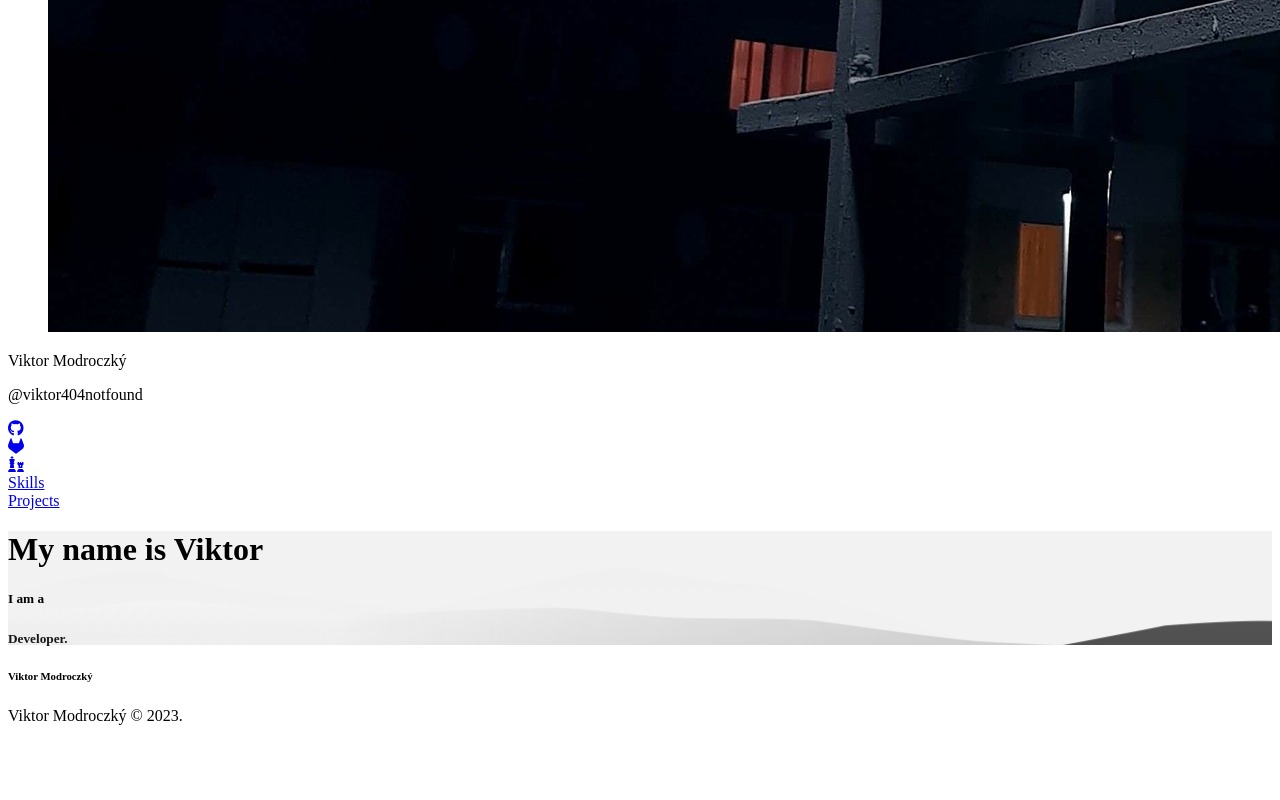
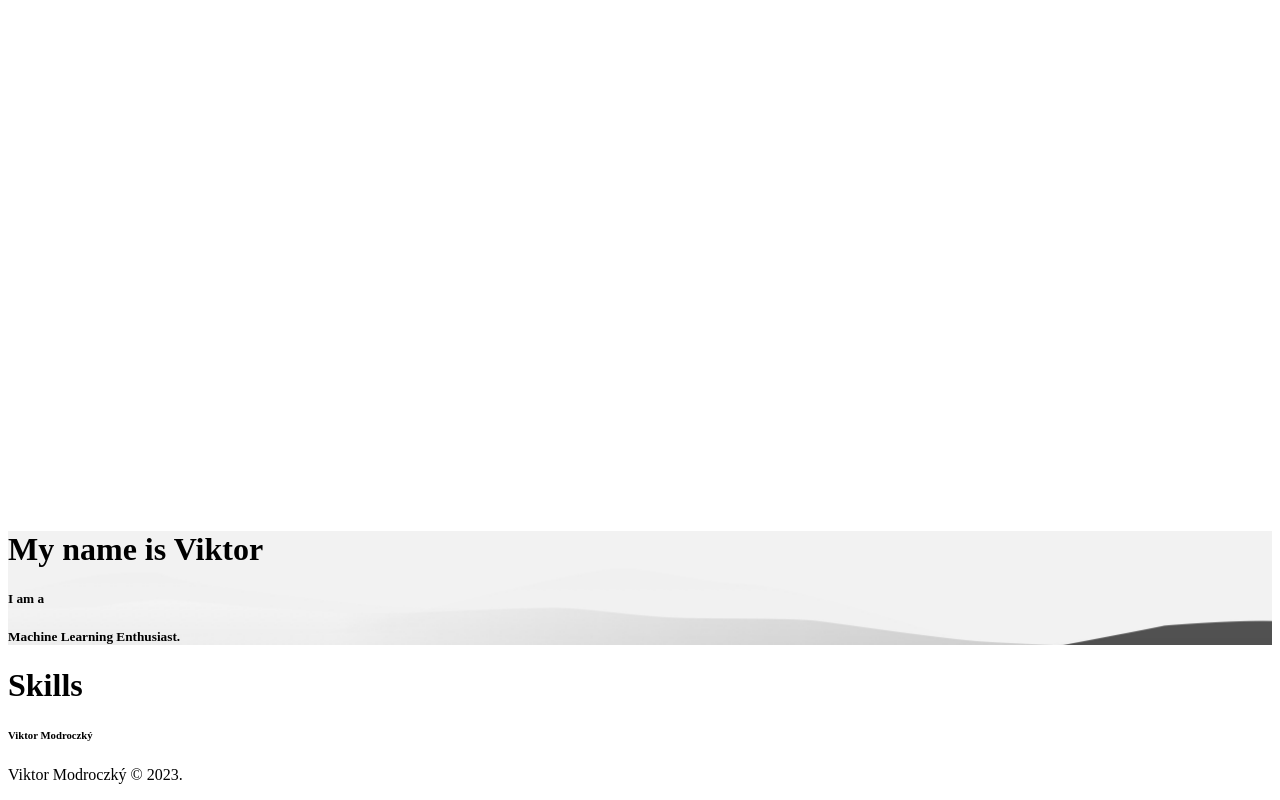
Before and after one commit to vktr274/personal-site, a SvelteKit app: page / in a window 1280 px wide. Shown: the part 1732-2532 px from the top of the page. Before the commit the page ends 2473 px from the top, so only its background shows below. Built offline with nearby package versions, Linux system fonts and the light colour scheme.

Commit message:
added animations

```diff
--- a/src/lib/Navbar.svelte
+++ b/src/lib/Navbar.svelte
@@ -1,79 +1,83 @@
 <script lang="ts">
+	import { onMount } from 'svelte';
+	import type { IconButton, TextButton, User } from './types';
+
+	export let user: User;
+	export let iconButtons: IconButton[];
+	export let textButtons: TextButton[];
+
 	let activeNavItem = '';
 	let openMenu = false;
 
 	const triggerMenu = () => (openMenu = !openMenu);
 
-	$: isActive = (item: string): string => (activeNavItem === item ? ' active' : '');
+	$: isActive = (item: string): boolean => activeNavItem === item;
+
+	onMount(() => {
+		const header = document.querySelector('.header') as HTMLElement;
+		const splash = document.querySelector('.splash-img') as HTMLElement;
+		let limit = splash.offsetHeight - header.offsetHeight;
+		window.addEventListener('scroll', () => {
+			if (window.scrollY > limit) {
+				// hide header
+				header.classList.add('animate__fadeOutUp');
+				header.classList.remove('animate__fadeInDown');
+			} else {
+				// show header
+				header.classList.add('animate__fadeInDown');
+				header.classList.remove('animate__fadeOutUp');
+			}
+		});
+		window.addEventListener('resize', () => {
+			limit = splash.offsetHeight - header.offsetHeight;
+		});
+	});
 </script>
 
-<div class="header header-fixed u-unselectable header-animated header-clear">
+<div
+	class="header header-fixed u-unselectable header-animated header-clear animate__animated animate__faster"
+>
 	<div class="header-brand">
 		<div class="nav-item no-hover my-2 mr-2">
 			<div class="tile">
 				<div class="tile__icon">
-					<figure class="avatar avatar"><img src="/images/avatar.jpg" alt="avatar" /></figure>
+					<figure class="avatar avatar"><img src={user.avatar} alt="avatar" /></figure>
 				</div>
 				<div class="tile__container">
-					<p class="tile__title m-0">Viktor Modroczký</p>
-					<p class="tile__subtitle m-0">@viktor404notfound</p>
+					<p class="tile__title m-0">{user.name}</p>
+					<p class="tile__subtitle m-0">@{user.username}</p>
 				</div>
 			</div>
 		</div>
-		<a href="#menu" class="nav-item nav-btn {openMenu ? 'active' : ''}" on:click={triggerMenu}>
+		<a href="#menu" class="nav-item nav-btn" class:active={openMenu} on:click={triggerMenu}>
 			<span />
 			<span />
 			<span />
 		</a>
 	</div>
-	<div class="header-nav {openMenu ? 'active' : ''}">
+	<div class="header-nav" class:active={openMenu}>
 		<div class="nav-left">
+			{#each iconButtons as button}
 				<div class="nav-item hover-grow">
-				<a
-					href="https://github.com/vktr274"
-					target="_blank"
-					rel="noopener noreferrer"
-					on:click={triggerMenu}
-				>
+					<a href={button.link} target="_blank" rel="noopener noreferrer" on:click={triggerMenu}>
 						<span class="icon">
-						<i class="fab fa-wrapper fa-github" />
+							<i class={button.classes} />
 						</span>
 					</a>
 				</div>
-			<div class="nav-item hover-grow">
+			{/each}
+		</div>
+		<div class="nav-right">
+			{#each textButtons as button}
+				<div class="nav-item hover-grow" class:active={isActive(button.name)}>
 					<a
-					href="https://gitlab.com/vktr274"
-					target="_blank"
-					rel="noopener noreferrer"
-					on:click={triggerMenu}
+						href={'#' + button.name}
+						on:click={() => (triggerMenu(), (activeNavItem = button.name))}
 					>
-					<span class="icon">
-						<i class="fab fa-wrapper fa-gitlab" />
-					</span>
+						{button.text}
 					</a>
 				</div>
-			<div class="nav-item hover-grow">
-				<a
-					href="https://www.chess.com/member/viktor404notfound"
-					target="_blank"
-					rel="noopener noreferrer"
-					on:click={triggerMenu}
-				>
-					<span class="icon">
-						<i class="fa fa-wrapper fa-chess" />
-					</span>
-				</a>
-			</div>
-		</div>
-		<div class="nav-right">
-			<div class="hover-grow {'nav-item' + isActive('skills')}">
-				<a href="#skills" on:click={() => (triggerMenu(), (activeNavItem = 'skills'))}>Skills</a>
-			</div>
-			<div class="hover-grow {'nav-item' + isActive('projects')}">
-				<a href="#projects" on:click={() => (triggerMenu(), (activeNavItem = 'projects'))}>
-					Projects
-				</a>
+			{/each}
 		</div>
 	</div>
 </div>
-</div>
--- /dev/null
+++ b/src/lib/RevealScreen.svelte
@@ -0,0 +1,10 @@
+<script lang="ts">
+</script>
+
+<div class="hero fullscreen bg-blue-100">
+	<div class="hero-body">
+		<div class="content u-text-center u-unselectable">
+			<h1 class="headline-2">Skills</h1>
+		</div>
+	</div>
+</div>
--- /dev/null
+++ b/src/lib/SplashScreen.svelte
@@ -0,0 +1,47 @@
+<script lang="ts">
+	import { onMount } from 'svelte';
+
+	export let staticText: string;
+	export let loopedText: string[];
+	export let headline: string;
+
+	let index = 0;
+
+	onMount(() => {
+		const text = document.querySelector('#looped-text');
+		setInterval(() => {
+			text?.classList.remove('animate__fadeInDown');
+			text?.classList.add('animate__fadeOutDown');
+			setTimeout(() => {
+				text!.innerHTML = loopedText[index];
+				text?.classList.remove('animate__fadeOutDown');
+				text?.classList.add('animate__fadeInDown');
+				index = (index + 1) % loopedText.length;
+			}, 500);
+		}, 4000);
+	});
+</script>
+
+<div class="hero fullscreen hero-img parallax-img splash-img">
+	<div class="hero-body">
+		<div class="content u-text-center u-unselectable">
+			<h1 class="headline-3">{headline}</h1>
+			<h5 class="m-0">{staticText}</h5>
+			<h5
+				id="looped-text"
+				class="m-0 text-gray-600 animate__animated animate__fadeInDown animate__faster"
+			>
+				{loopedText[loopedText.length - 1]}
+			</h5>
+		</div>
+	</div>
+</div>
+
+<style lang="scss">
+	.splash-img {
+		background-image: url('/images/splash.jpg');
+		background-size: cover;
+		background-position: center;
+		background-repeat: no-repeat;
+	}
+</style>
--- /dev/null
+++ b/src/lib/types.ts
@@ -0,0 +1,15 @@
+export interface IconButton {
+	classes: string;
+	link: string;
+}
+
+export interface User {
+	name: string;
+	username: string;
+	avatar: string;
+}
+
+export interface TextButton {
+	text: string;
+	name: string;
+}
--- a/src/routes/+layout.svelte
+++ b/src/routes/+layout.svelte
@@ -4,11 +4,29 @@
 	import 'animate.css';
 	import Navbar from '$lib/Navbar.svelte';
 	import Footer from '$lib/Footer.svelte';
+	import type { IconButton, TextButton, User } from '$lib/types';
+
+	let user: User = {
+		name: 'Viktor Modroczký',
+		username: 'viktor404notfound',
+		avatar: '/images/avatar.jpg'
+	};
+
+	const iconButtons: IconButton[] = [
+		{ classes: 'fab fa-wrapper fa-github', link: 'https://github.com/vktr274' },
+		{ classes: 'fab fa-wrapper fa-gitlab', link: 'https://gitlab.com/vktr274' },
+		{ classes: 'fa fa-wrapper fa-chess', link: 'https://www.chess.com/member/viktor404notfound' }
+	];
+
+	const textButtons: TextButton[] = [
+		{ text: 'Skills', name: 'skills' },
+		{ text: 'Projects', name: 'projects' }
+	];
 </script>
 
 <header>
 	<nav>
-		<Navbar />
+		<Navbar {user} {iconButtons} {textButtons} />
 	</nav>
 </header>
 <main>
--- a/src/routes/+page.svelte
+++ b/src/routes/+page.svelte
@@ -1,42 +1,10 @@
-<script lang="ts">
-	const headlines = ['Machine Learning Enthusiast.', 'Chess Enjoyer.', 'Developer.'];
-	import { onMount } from 'svelte';
-	let index = 0;
-
-	onMount(() => {
-		const headline = document.querySelector('#looped-text');
-		setInterval(() => {
-			headline?.classList.remove('animate__fadeInDown');
-			headline?.classList.add('animate__fadeOutDown');
-			setTimeout(() => {
-				headline!.innerHTML = headlines[index];
-				headline?.classList.remove('animate__fadeOutDown');
-				headline?.classList.add('animate__fadeInDown');
-				index = (index + 1) % headlines.length;
-			}, 1000);
-		}, 5000);
-	});
+<script>
+	import RevealScreen from '$lib/RevealScreen.svelte';
+	import SplashScreen from '$lib/SplashScreen.svelte';
+	const headline = 'My name is Viktor';
+	const staticText = 'I am a';
+	const loopedText = ['Machine Learning Enthusiast.', 'Chess Enjoyer.', 'Developer.'];
 </script>
 
-<div>
-	<div class="hero fullscreen hero-img parallax-img splash-img">
-		<div class="hero-body">
-			<div class="content u-text-center u-unselectable">
-				<h1 class="headline-3">My name is Viktor</h1>
-				<h5 class="m-0">I am a</h5>
-				<h5 id="looped-text" class="m-0 text-gray-600 animate__animated animate__fadeInDown">
-					Developer.
-				</h5>
-			</div>
-		</div>
-	</div>
-</div>
-
-<style lang="scss">
-	.splash-img {
-		background-image: url('/images/splash.jpg');
-		background-size: cover;
-		background-position: center;
-		background-repeat: no-repeat;
-	}
-</style>
+<SplashScreen {headline} {staticText} {loopedText} />
+<RevealScreen />
```
Lines whose indentation alone changed are shown as unchanged.
